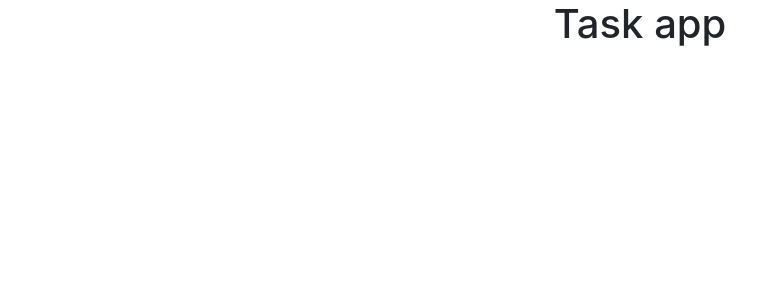
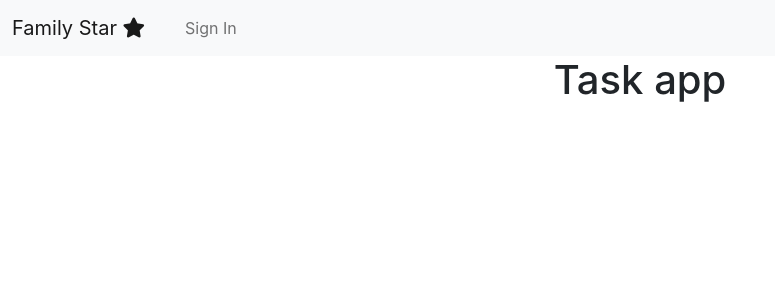
Before and after one commit to MartinaB91/project5-task-app-front, a React (Create React App) app: page / in a window 1280 px wide. Shown: the top 300 px of the page, without its empty margins (0-775 px from the left). Built offline with nearby package versions, Linux system fonts and the light colour scheme.

Commit message:
feat: Add basic navbar

```diff
--- a/public/index.html
+++ b/public/index.html
@@ -16,6 +16,7 @@
   <link rel="stylesheet" href="https://cdn.jsdelivr.net/npm/bootstrap@5.2.0-beta1/dist/css/bootstrap.min.css"
     integrity="sha384-0evHe/X+R7YkIZDRvuzKMRqM+OrBnVFBL6DOitfPri4tjfHxaWutUpFmBp4vmVor" crossorigin="anonymous" />
   <link rel="manifest" href="%PUBLIC_URL%/manifest.json" crossorigin="use-credentials"/>
+  <script src="https://kit.fontawesome.com/757501675f.js" crossorigin="anonymous"></script>
   <!--
       Notice the use of %PUBLIC_URL% in the tags above.
       It will be replaced with the URL of the `public` folder during the build.
--- a/src/App.js
+++ b/src/App.js
@@ -1,8 +1,10 @@
 import './App.css';
+import NavBar from './components/NavBar';
 
 function App() {
   return (
     <div className="App">
+      < NavBar />
       <h1>Task app</h1>
     </div>
   );
--- /dev/null
+++ b/src/components/NavBar.js
@@ -0,0 +1,28 @@
+import React from "react";
+import { Navbar, Container, Nav, NavDropdown } from "react-bootstrap";
+
+const NavBar = () => {
+    return (
+        <Navbar bg="light" expand="lg">
+            <Container fluid>
+                <Navbar.Brand href="#">Family Star <i className="fas fa-star"></i></Navbar.Brand>
+                <Navbar.Toggle aria-controls="navbarScroll" />
+                <Navbar.Collapse id="navbarScroll">
+                    <Nav
+                        className="me-auto my-2 my-lg-0"
+                        navbarScroll
+                    >
+                        <Nav.Link href="#"></Nav.Link>
+                        {/* <Navbar.Text>Change family member</Navbar.Text> */}
+                        <Nav.Link href="#">Sign In</Nav.Link>
+                    </Nav>
+                </Navbar.Collapse>
+            </Container>
+        </Navbar>
+
+    )
+
+
+};
+
+export default NavBar;
```
